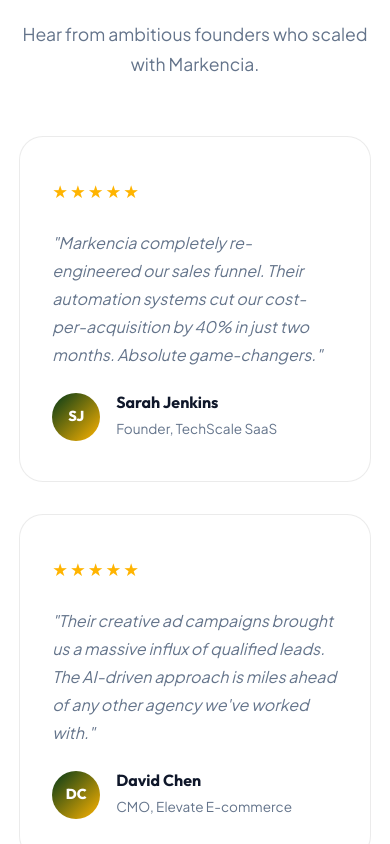
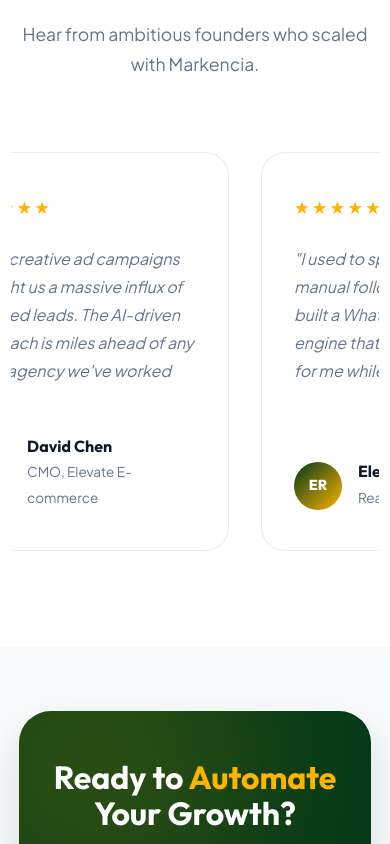
Before and after one commit to amannex/Markencia-Frontend, a React (Vite) app: page / in a window 390 px wide. Shown: the part 7260-8104 px from the top of the page. Built offline with nearby package versions, Linux system fonts and the light colour scheme; no server answers.

Commit message:
Feat: Completed the review section in home page (#4)

```diff
--- a/src/data/staticData.js
+++ b/src/data/staticData.js
@@ -218,6 +218,22 @@ export const TESTIMONIALS = [
     role: 'Real Estate Broker',
     initials: 'ER',
   },
+  {
+    id: 4,
+    stars: 5,
+    review: '"We saw our inbound lead volume triple within the first quarter. The predictive analytics they use for targeting is almost scary in its accuracy."',
+    name: 'Michael Chang',
+    role: 'CEO, Nexus Health Tech',
+    initials: 'MC',
+  },
+  {
+    id: 5,
+    stars: 5,
+    review: '"Working with Markencia felt like adding an entire elite growth team to our company. Their attention to detail and data-driven creatives are unmatched."',
+    name: 'Jessica Reynolds',
+    role: 'VP of Marketing, FitCore',
+    initials: 'JR',
+  },
 ];
 
 export const TEAM_MEMBERS = [
--- a/src/pages/HomePage.jsx
+++ b/src/pages/HomePage.jsx
@@ -1,3 +1,4 @@
+import { useEffect, useRef } from 'react';
 import { Helmet } from 'react-helmet-async';
 import { Link } from 'react-router-dom';
 import { SERVICES, STATS, WHY_US_POINTS, PROCESS_STEPS, INDUSTRIES, TESTIMONIALS } from '../data/staticData';
@@ -8,6 +9,69 @@ import CTASection from '../components/sections/CTASection';
 import styles from './HomePage.module.css';
 
 export default function HomePage() {
+  const testiRef = useRef(null);
+
+  useEffect(() => {
+    const container = testiRef.current;
+    if (!container) return;
+
+    let animationFrameId;
+    let isPaused = false;
+
+    const scroll = () => {
+      if (!isPaused) {
+        container.scrollLeft += 1;
+        // Seamless loop trick if we duplicate items (but we won't duplicate for simplicity, just bounce or reset)
+        // Let's just reset to 0 when reaching the end, or implement a smooth bounce.
+        if (container.scrollLeft >= container.scrollWidth - container.clientWidth - 1) {
+          container.scrollLeft = 0;
+        }
+      }
+      animationFrameId = requestAnimationFrame(scroll);
+    };
+
+    const observer = new IntersectionObserver(
+      ([entry]) => {
+        if (entry.isIntersecting) {
+          animationFrameId = requestAnimationFrame(scroll);
+        } else {
+          cancelAnimationFrame(animationFrameId);
+        }
+      },
+      { threshold: 0.1 }
+    );
+
+    observer.observe(container);
+
+    const pause = () => (isPaused = true);
+    const resume = () => (isPaused = false);
+
+    container.addEventListener('mouseenter', pause);
+    container.addEventListener('mouseleave', resume);
+    container.addEventListener('touchstart', pause, { passive: true });
+    container.addEventListener('touchend', resume);
+    container.addEventListener('wheel', pause, { passive: true });
+
+    // Resume after wheeling stops (simple timeout)
+    let wheelTimeout;
+    const handleWheel = () => {
+      pause();
+      clearTimeout(wheelTimeout);
+      wheelTimeout = setTimeout(resume, 1000);
+    };
+    container.addEventListener('wheel', handleWheel, { passive: true });
+
+    return () => {
+      observer.disconnect();
+      cancelAnimationFrame(animationFrameId);
+      container.removeEventListener('mouseenter', pause);
+      container.removeEventListener('mouseleave', resume);
+      container.removeEventListener('touchstart', pause);
+      container.removeEventListener('touchend', resume);
+      container.removeEventListener('wheel', handleWheel);
+    };
+  }, []);
+
   return (
     <>
       <Helmet>
@@ -169,9 +233,10 @@ export default function HomePage() {
             title='Don&apos;t Just Take <span class="mk-highlight-text">Our Word</span> For It'
             subtitle="Hear from ambitious founders who scaled with Markencia."
           />
-          <div className={styles.testiGrid}>
-            {TESTIMONIALS.map((t) => (
-              <TestimonialCard key={t.id} {...t} />
+          <div className={styles.testiGrid} ref={testiRef}>
+            {/* Duplicating testimonials to allow seamless infinite scrolling */}
+            {[...TESTIMONIALS, ...TESTIMONIALS].map((t, index) => (
+              <TestimonialCard key={`${t.id}-${index}`} {...t} />
             ))}
           </div>
         </div>
--- a/src/pages/HomePage.module.css
+++ b/src/pages/HomePage.module.css
@@ -397,9 +397,26 @@
 
 /* ── TESTIMONIALS ── */
 .testiGrid {
-  display: grid;
-  grid-template-columns: repeat(3, 1fr);
+  display: flex;
+  overflow-x: auto;
   gap: 2rem;
+  padding-top: 1rem;
+  padding-bottom: 2rem;
+  padding-left: 0.5rem;
+  padding-right: 0.5rem;
+  margin-left: -0.5rem;
+  margin-right: -0.5rem;
+  scrollbar-width: none;
+  -ms-overflow-style: none;
+}
+
+.testiGrid::-webkit-scrollbar {
+  display: none;
+}
+
+.testiGrid > * {
+  /* Slightly wider than 1/3 so the 3rd item is clearly cut off, hinting at scrollability */
+  flex: 0 0 calc(40% - 1.5rem);
 }
 
 /* ── RESPONSIVE ── */
@@ -412,8 +429,10 @@
   .servicesGrid { grid-template-columns: repeat(2, 1fr); }
   .whyWrapper { grid-template-columns: 1fr; gap: 2.5rem; }
   .resultsWrapper { grid-template-columns: 1fr; }
-  .testiGrid { grid-template-columns: 1fr; }
   .industryGrid { grid-template-columns: repeat(2, 1fr); }
+  .testiGrid > * {
+    flex: 0 0 calc(60% - 1rem);
+  }
 }
 
 @media (max-width: 600px) {
@@ -421,6 +440,9 @@
   .timeline { grid-template-columns: 1fr; }
   .statsGrid { grid-template-columns: 1fr 1fr; }
   .industryGrid { grid-template-columns: 1fr 1fr; }
+  .testiGrid > * {
+    flex: 0 0 85%;
+  }
 }
 
 @media (max-width: 400px) {
```
